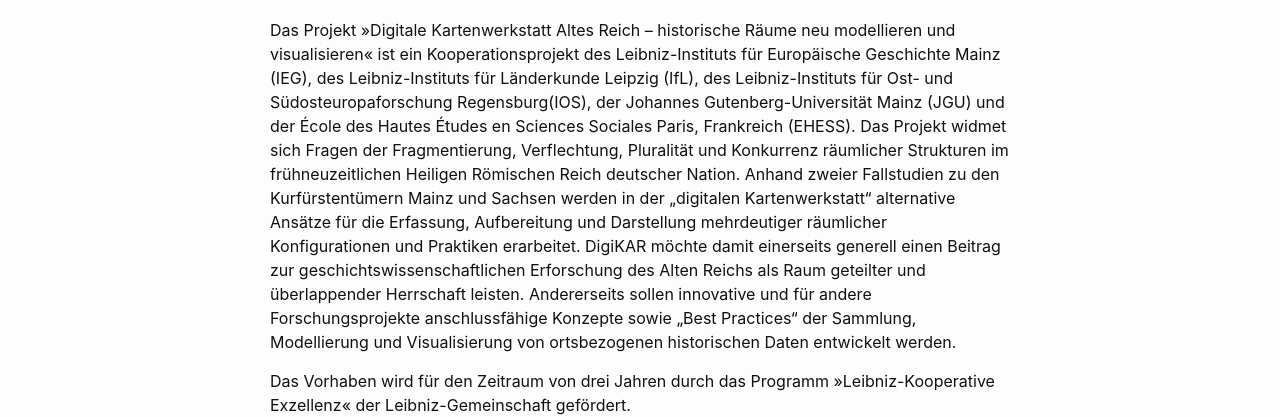
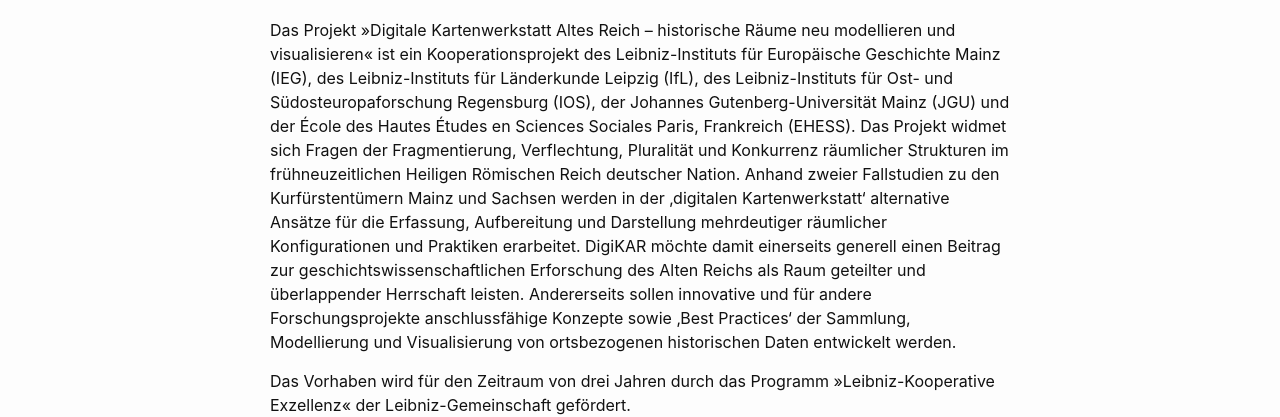
Before and after one commit to ieg-dhr/DigiKAR-Competency-Questions, a Jekyll site: the page built from index.md, in a window 1280 px wide. Shown: the part 508-925 px from the top of the page. Built offline with Jekyll 4.4.1, drawn with Linux system fonts in a browser that asks for light colours; our own code applies the rules of GitHub Pages for plain Markdown files.

```diff
--- a/index.md
+++ b/index.md
@@ -7,7 +7,7 @@
 
 ## Über DigiKAR
 
-Das Projekt »Digitale Kartenwerkstatt Altes Reich – historische Räume neu modellieren und visualisieren« ist ein Kooperationsprojekt des Leibniz-Instituts für Europäische Geschichte Mainz (IEG), des Leibniz-Instituts für Länderkunde Leipzig (IfL), des Leibniz-Instituts für Ost- und Südosteuropaforschung Regensburg(IOS), der Johannes Gutenberg-Universität Mainz (JGU) und der École des Hautes Études en Sciences Sociales Paris, Frankreich (EHESS). Das Projekt widmet sich Fragen der Fragmentierung, Verflechtung, Pluralität und Konkurrenz räumlicher Strukturen im frühneuzeitlichen Heiligen Römischen Reich deutscher Nation. Anhand zweier Fallstudien zu den Kurfürstentümern Mainz und Sachsen werden in der „digitalen Kartenwerkstatt“ alternative Ansätze für die Erfassung, Aufbereitung und Darstellung mehrdeutiger räumlicher Konfigurationen und Praktiken erarbeitet. DigiKAR möchte damit einerseits generell einen Beitrag zur geschichtswissenschaftlichen Erforschung des Alten Reichs als Raum geteilter und überlappender Herrschaft leisten. Andererseits sollen innovative und für andere Forschungsprojekte anschlussfähige Konzepte sowie „Best Practices“ der Sammlung, Modellierung und Visualisierung von ortsbezogenen historischen Daten entwickelt werden.
+Das Projekt »Digitale Kartenwerkstatt Altes Reich – historische Räume neu modellieren und visualisieren« ist ein Kooperationsprojekt des Leibniz-Instituts für Europäische Geschichte Mainz (IEG), des Leibniz-Instituts für Länderkunde Leipzig (IfL), des Leibniz-Instituts für Ost- und Südosteuropaforschung Regensburg (IOS), der Johannes Gutenberg-Universität Mainz (JGU) und der École des Hautes Études en Sciences Sociales Paris, Frankreich (EHESS). Das Projekt widmet sich Fragen der Fragmentierung, Verflechtung, Pluralität und Konkurrenz räumlicher Strukturen im frühneuzeitlichen Heiligen Römischen Reich deutscher Nation. Anhand zweier Fallstudien zu den Kurfürstentümern Mainz und Sachsen werden in der ‚digitalen Kartenwerkstatt‘ alternative Ansätze für die Erfassung, Aufbereitung und Darstellung mehrdeutiger räumlicher Konfigurationen und Praktiken erarbeitet. DigiKAR möchte damit einerseits generell einen Beitrag zur geschichtswissenschaftlichen Erforschung des Alten Reichs als Raum geteilter und überlappender Herrschaft leisten. Andererseits sollen innovative und für andere Forschungsprojekte anschlussfähige Konzepte sowie ‚Best Practices‘ der Sammlung, Modellierung und Visualisierung von ortsbezogenen historischen Daten entwickelt werden.
 
 Das Vorhaben wird für den Zeitraum von drei Jahren durch das Programm »Leibniz-Kooperative Exzellenz« der Leibniz-Gemeinschaft gefördert.
 
```
